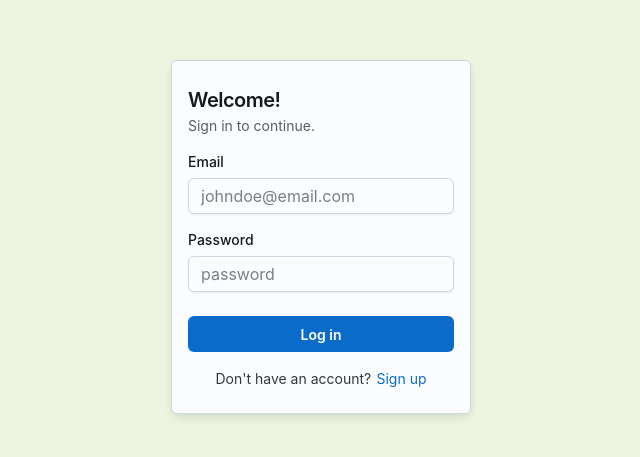
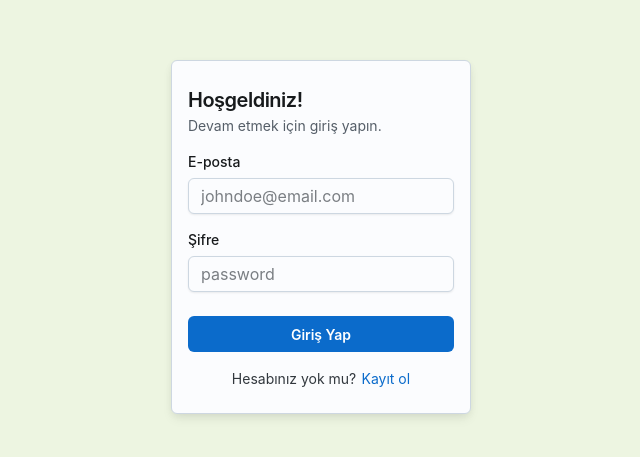
Before and after one commit to aliergul/geek-pad, a React (Create React App) app: page /login in a window 1280 px wide. Shown: the part 179-636 px from the top of the page, without its empty margins (319-959 px from the left). Built offline with nearby package versions, Linux system fonts and the light colour scheme; a web font is replaced by a local one.

Commit message:
added login page lang files

```diff
--- a/src/i18n/en.json
+++ b/src/i18n/en.json
@@ -1,5 +1,11 @@
 {
   "login": {
-    "nickname": "Username:"
+    "welcome": "Welcome!",
+    "sign_in": "Sign in to continue.",
+    "email": "Email",
+    "password": "Password",
+    "login": "Log in",
+    "no_account": "Don't have an account?",
+    "sign_up": "Sign up"
   }
 }
--- a/src/i18n/i18n.js
+++ b/src/i18n/i18n.js
@@ -7,7 +7,7 @@ import { initReactI18next } from "react-i18next";
 export const lang =
   localStorage.getItem("lang") !== null
     ? localStorage.getItem("lang").replace(/["]/g, "")
-    : "en";
+    : "tr";
 
 i18next.use(initReactI18next).init({
   pluralSeparator: true,
--- a/src/i18n/tr.json
+++ b/src/i18n/tr.json
@@ -1,5 +1,11 @@
 {
   "login": {
-    "nickname": "Kullanıcı Adı:"
+    "welcome": "Hoşgeldiniz!",
+    "sign_in": "Devam etmek için giriş yapın.",
+    "email": "E-posta",
+    "password": "Şifre",
+    "login": "Giriş Yap",
+    "no_account": "Hesabınız yok mu?",
+    "sign_up": "Kayıt ol"
   }
 }
--- a/src/pages/Auth/Login.js
+++ b/src/pages/Auth/Login.js
@@ -13,6 +13,7 @@ import React from "react";
 import { useState } from "react";
 import { useHistory } from "react-router-dom";
 import app from "../../firebase";
+import i18n from "../../i18n/i18n";
 
 const Login = ({ onLogin }) => {
   const history = useHistory();
@@ -56,12 +57,12 @@ const Login = ({ onLogin }) => {
       >
         <div>
           <Typography level="h4" component="h1">
-            <b>Welcome!</b>
+            <b>{i18n.t("login:welcome")}</b>
           </Typography>
-          <Typography level="body-sm">Sign in to continue.</Typography>
+          <Typography level="body-sm">{i18n.t("login:sign_in")}</Typography>
         </div>
         <FormControl>
-          <FormLabel>Email</FormLabel>
+          <FormLabel>{i18n.t("login:email")}</FormLabel>
           <Input
             // html input attribute
             name="email"
@@ -72,7 +73,7 @@ const Login = ({ onLogin }) => {
           />
         </FormControl>
         <FormControl>
-          <FormLabel>Password</FormLabel>
+          <FormLabel>{i18n.t("login:password")}</FormLabel>
           <Input
             // html input attribute
             name="password"
@@ -83,14 +84,14 @@ const Login = ({ onLogin }) => {
           />
         </FormControl>
         <Button sx={{ mt: 1 /* margin top */ }} onClick={handleLogin}>
-          Log in
+          {i18n.t("login:login")}
         </Button>
         <Typography
-          endDecorator={<Link href="/sign-up">Sign up</Link>}
+          endDecorator={<Link href="/sign-up">{i18n.t("login:sign_up")}</Link>}
           fontSize="sm"
           sx={{ alignSelf: "center" }}
         >
-          Don&apos;t have an account?
+          {i18n.t("login:no_account")}
         </Typography>
       </Sheet>
     </main>
```
